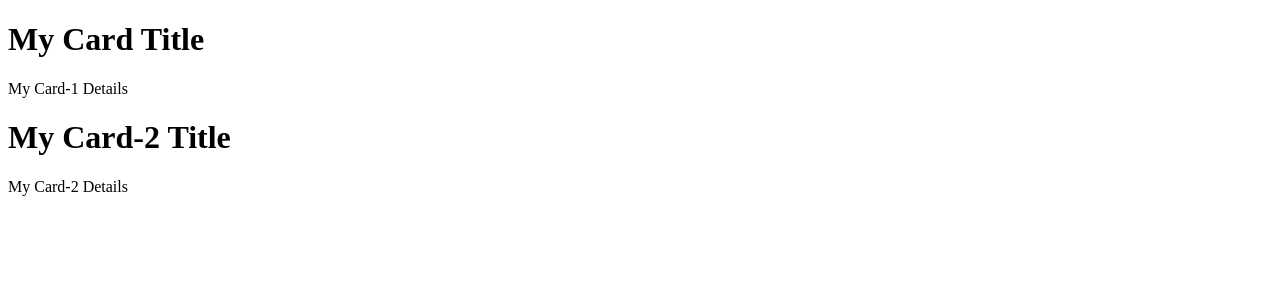
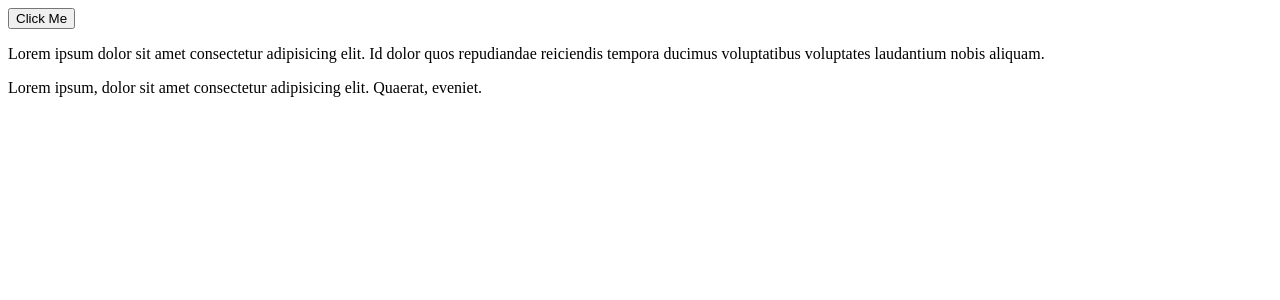
Before and after one commit to AfiyaZannuba/React-Learning, a React (Vite) app: page / in a window 1280 px wide. Shown: the top 300 px of the page. Built offline with nearby package versions, Linux system fonts and the light colour scheme.

Commit message:
Examples of event handlers

```diff
--- a/src/App.jsx
+++ b/src/App.jsx
@@ -1,19 +1,30 @@
-import Card from "./components/Card";
+const Button = () => {
+  const handleClick = () => console.log(Math.round(Math.random() * 10));
+  return <button onClick={handleClick}>Click Me</button>
+}
+
+const Copy = () => {
+  const handleCopy = () => console.log(Math.round(Math.random()*10))
+  return(
+    <p onCopy={handleCopy}>Lorem ipsum dolor sit amet consectetur adipisicing elit. Id dolor quos repudiandae reiciendis tempora ducimus voluptatibus voluptates laudantium nobis aliquam.</p>
+  )
+}
+
+const  Move = () => {
+  const handleMove = () => alert("Mouse move event fired");
+  return (
+    <p onMouseMove={handleMove}>Lorem ipsum, dolor sit amet consectetur adipisicing elit. Quaerat, eveniet.</p>
+  )
+}
 
 const App = () => {
   return (
-    <div>
-      <Card>
-        <h1>My Card Title</h1>
-        <p>My Card-1 Details</p>
-      </Card>
-      <Card>
-        <h1>My Card-2 Title</h1>
-        <p>My Card-2 Details</p>
-      </Card>
-    </div>
+    <section>
+      <Button />
+      <Copy />
+      <Move />
+    </section>
   )
 }
 
-
-export default App;
+export default App
```
